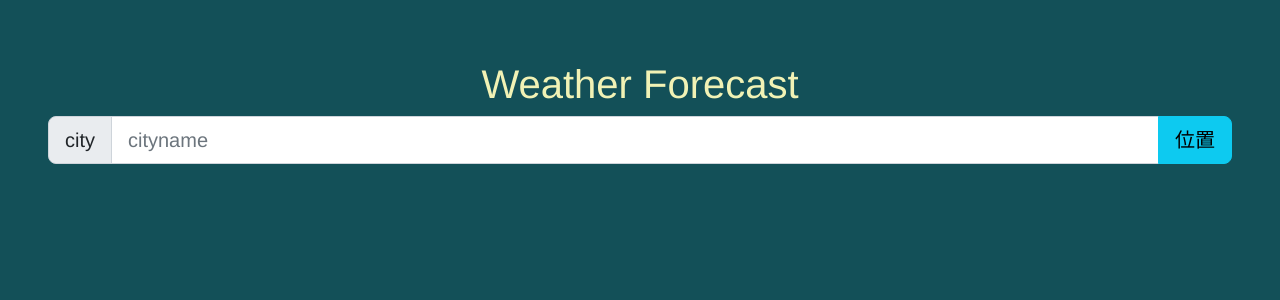
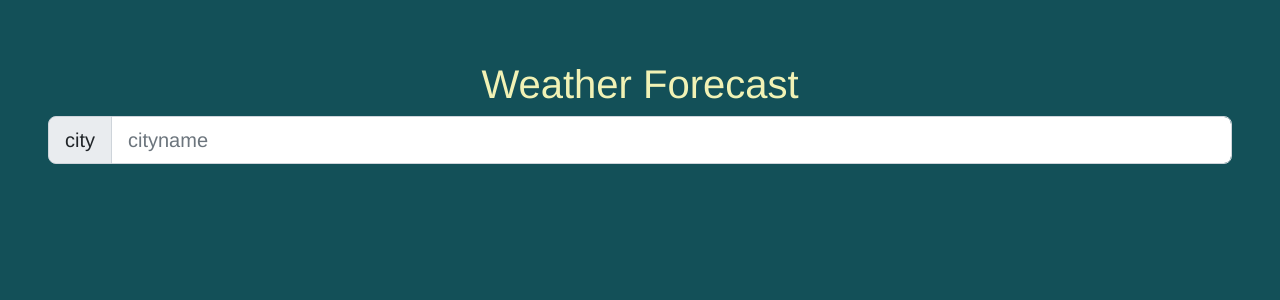
Before and after one commit to thechunlin/pinia-weather, a Vue app: page / in a window 1280 px wide. Shown: the top 300 px of the page. Built offline with nearby package versions, Linux system fonts and the light colour scheme; no server answers.

Commit message:
perf: 刪除無用按鈕

```diff
--- a/src/components/PiniaWeather.vue
+++ b/src/components/PiniaWeather.vue
@@ -5,13 +5,6 @@
       <div class="input-group mb-3 input-group-lg px-5">
         <span class="input-group-text" id="basic-addon1">city</span>
         <input type="text" class="form-control" placeholder="cityname" />
-        <button
-          type="button"
-          class="btn btn-info"
-          v-on:click="locatorButtonPressed"
-        >
-          位置
-        </button>
       </div>
     </div>
   </div>
```
